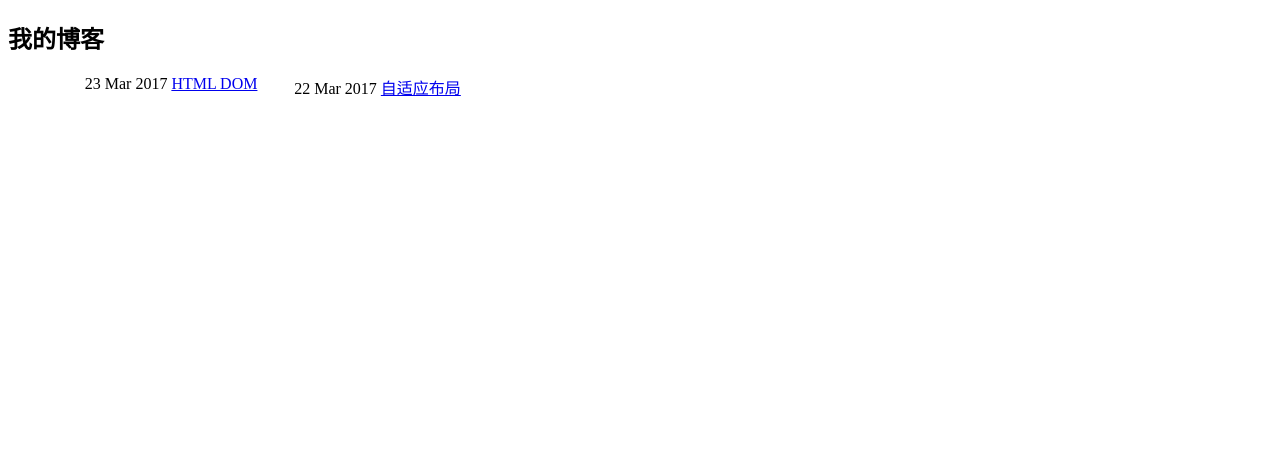
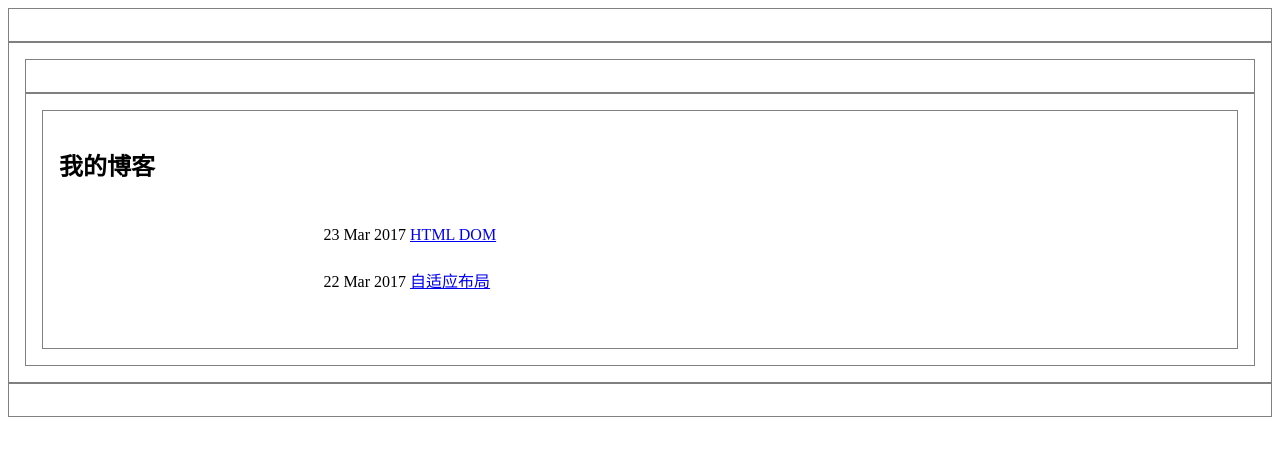
Before and after one commit to CNzhangheng/jekyll_demo, a Jekyll site: the page built from index.html, in a window 1280 px wide. Shown: the top 456 px of the page. Built offline with Jekyll 4.4.1, drawn with Linux system fonts in a browser that asks for light colours.

Commit message:
Update index.html

```diff
--- a/index.html
+++ b/index.html
@@ -3,16 +3,21 @@ layout: default
 title: 我的博客
 ---
 <style>
+    div{
+        padding: 1em;
+        border: 1px solid grey;
+    }
     li{
         list-style: none;
-        float: left;
-        margin-left:3%;
+        margin-left:20%;
     }
 </style>
+<div>
 <h2>{{ page.title }}</h2>
 <ul>
     　{% for post in site.posts %}
-<li>{{ post.date | date_to_string }} <a href="{{ site.baseurl }}{{ post.url }}">{{ post.title }}</a>
-</li>
+    <li>{{ post.date | date_to_string }} <a href="{{ site.baseurl }}{{ post.url }}">{{ post.title }}</a>
+    </li>
     　{% endfor %}
 </ul>
+</div>
```
